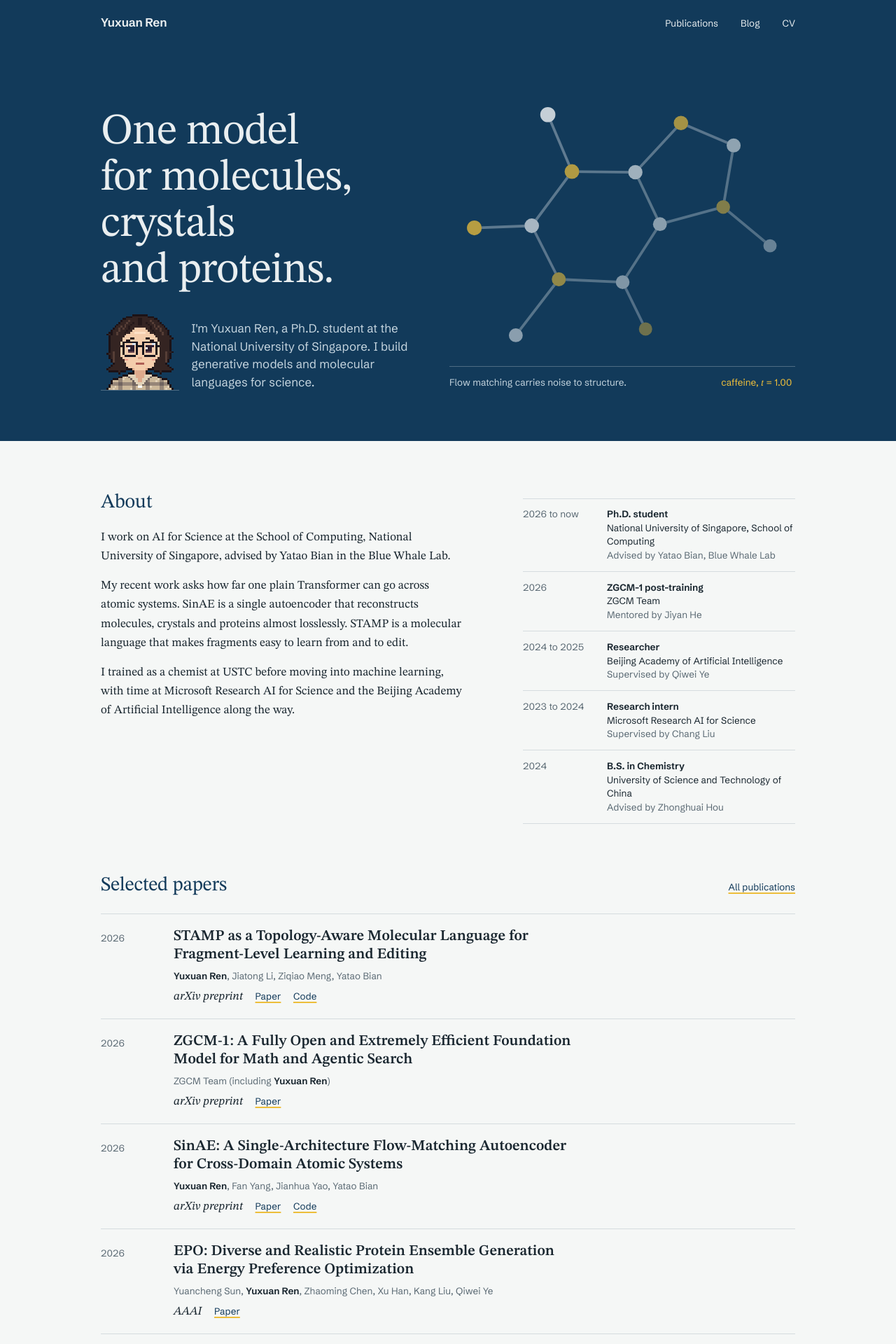
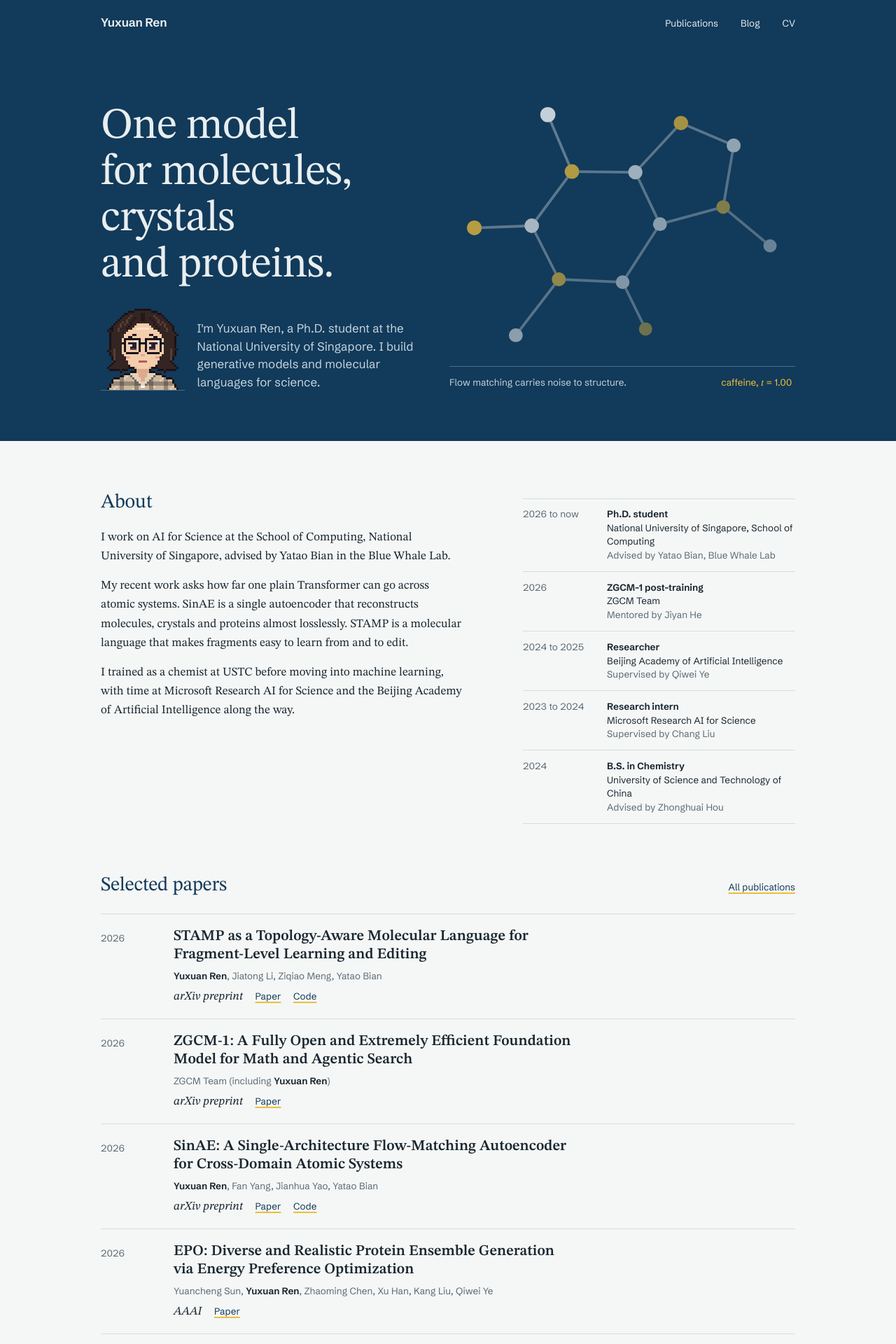
Before and after one commit to YuX-Ren/YuX-Ren.github.io, a Jekyll site: the page built from index.html, in a window 1280 px wide. Shown: the top 1920 px of the page at 70% size. Built offline with Jekyll 4.4.1, drawn with Linux system fonts in a browser that asks for light colours.

Commit message:
Show the portrait at whole-pixel multiples (3x desktop, 2x mobile)
Co-Authored-By: Claude Fable 5.2 <noreply@anthropic.com>
Claude-Session: https://claude.ai/code/session_016RzQU31xLMhW9e7FJDTDhG

```diff
--- a/assets/css/site.css
+++ b/assets/css/site.css
@@ -80,7 +80,7 @@ a:hover { text-decoration-color: currentColor; }
 .hero__grid { display: grid; grid-template-columns: minmax(0, 0.95fr) minmax(0, 1.05fr); gap: clamp(1rem, 4vw, 3.5rem); align-items: end; padding-block: clamp(1.5rem, 4vw, 3rem) clamp(2.5rem, 6vw, 4.5rem); }
 .hero h1 { font-size: var(--step-3); font-weight: 400; line-height: 1.06; letter-spacing: -0.015em; text-wrap: balance; }
 .hero__intro { display: flex; align-items: flex-end; gap: 1.1rem; margin-top: 1.6rem; }
-.hero__portrait { flex: none; width: 7rem; height: 7rem; image-rendering: pixelated; border-bottom: 1px solid rgba(233, 238, 240, 0.28); }
+.hero__portrait { flex: none; width: 120px; height: 120px; image-rendering: pixelated; border-bottom: 1px solid rgba(233, 238, 240, 0.28); }
 .hero__lede { max-width: 30ch; font-family: var(--sans); font-size: var(--step-0); line-height: 1.5; color: #C4D4DE; }
 .hero__figure canvas { width: 100%; height: auto; aspect-ratio: 640 / 520; display: block; }
 .hero__figure figcaption { display: flex; flex-wrap: wrap; justify-content: space-between; gap: 0.25rem 1.5rem; margin-top: 0.4rem; padding-top: 0.7rem; border-top: 1px solid rgba(233, 238, 240, 0.28); font-family: var(--sans); font-size: var(--step--1); color: #C4D4DE; }
@@ -149,7 +149,7 @@ h2 { font-size: var(--step-2); font-weight: 400; line-height: 1.15; letter-spaci
 
 @media (max-width: 760px) {
   .hero__grid { grid-template-columns: 1fr; }
-  .hero__portrait { width: 5.5rem; height: 5.5rem; }
+  .hero__portrait { width: 80px; height: 80px; }
   .hero__figure { order: -1; margin-inline: calc(var(--gutter) * -0.5); }
   .about { grid-template-columns: 1fr; }
   .pub, .news li, .year, .posts li { grid-template-columns: 1fr; gap: 0.15rem; }
--- a/index.html
+++ b/index.html
@@ -8,7 +8,7 @@ body_class: home
     <div class="hero__text">
       <h1>One model for molecules, crystals and proteins.</h1>
       <div class="hero__intro">
-        <img class="hero__portrait" src="{{ '/assets/img/portrait-pixel.png' | relative_url }}" alt="Pixel-art character portrait of Yuxuan Ren" width="112" height="112">
+        <img class="hero__portrait" src="{{ '/assets/img/portrait-pixel.png' | relative_url }}" alt="Pixel-art character portrait of Yuxuan Ren" width="120" height="120">
         <p class="hero__lede">I'm Yuxuan Ren, a Ph.D. student at the National University of Singapore. I build generative models and molecular languages for science.</p>
       </div>
     </div>
```
